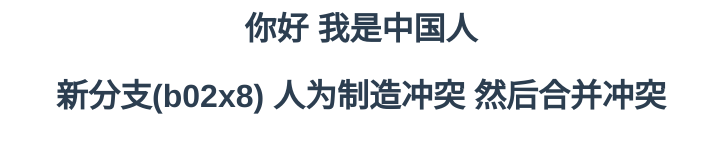
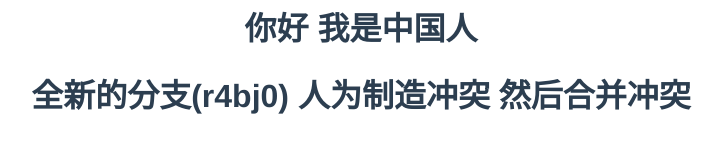
Before and after one commit to lipanpan-hub/sandbox_demos, a Vue app: page / in a window 1280 px wide. Shown: the part 217-370 px from the top of the page, without its empty margins (279-1001 px from the left). Built offline with nearby package versions, Linux system fonts and the light colour scheme.

Commit message:
initial commit

```diff
--- a/src/components/HelloWorld.vue
+++ b/src/components/HelloWorld.vue
@@ -4,7 +4,7 @@
     <h3>Installed CLI Plugins</h3>
     <h1>你好 我是中国人</h1>
 
-    <h1>新分支(b02x8) 人为制造冲突 然后合并冲突</h1>
+    <h1>全新的分支(r4bj0) 人为制造冲突 然后合并冲突</h1>
   </div>
 </template>
 
```
